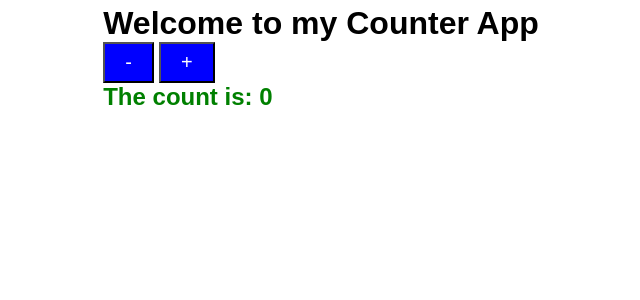
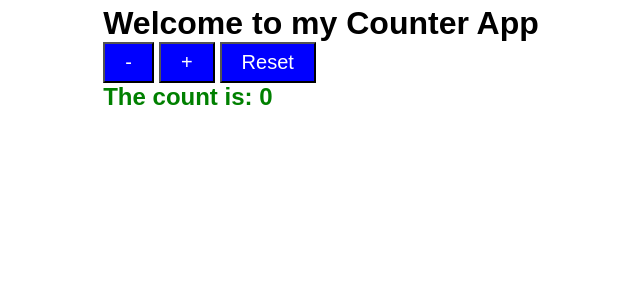
Before and after one commit to nimely111/React-Coding-snippet, a React (Vite) app: page / in a window 1280 px wide. Shown: the top 300 px of the page, without its empty margins (319-959 px from the left). Built offline with nearby package versions, Linux system fonts and the light colour scheme.

Commit message:
fix reset button issues

```diff
--- a/src/react101/StateComponent.jsx
+++ b/src/react101/StateComponent.jsx
@@ -13,6 +13,9 @@ function StateComponent(){
         setCount(count - 1)
     }
 
+    const setToZero = () => {
+        setCount(0)
+    }
     return(
         <>
             <h1>Welcome to my Counter App</h1>
@@ -38,6 +41,17 @@ function StateComponent(){
                 increaseCount
                 }>+</button>
 
+<button style={{
+                marginRight: '5px',
+                padding: '7px 20px',
+                background: 'blue',
+                color: '#fff',
+                fontSize: '20px'
+            }}
+                onClick={
+                setToZero
+                }>Reset</button>
+
             {count >= 0 ? <h2
             style={{
                 color: 'green'
```
